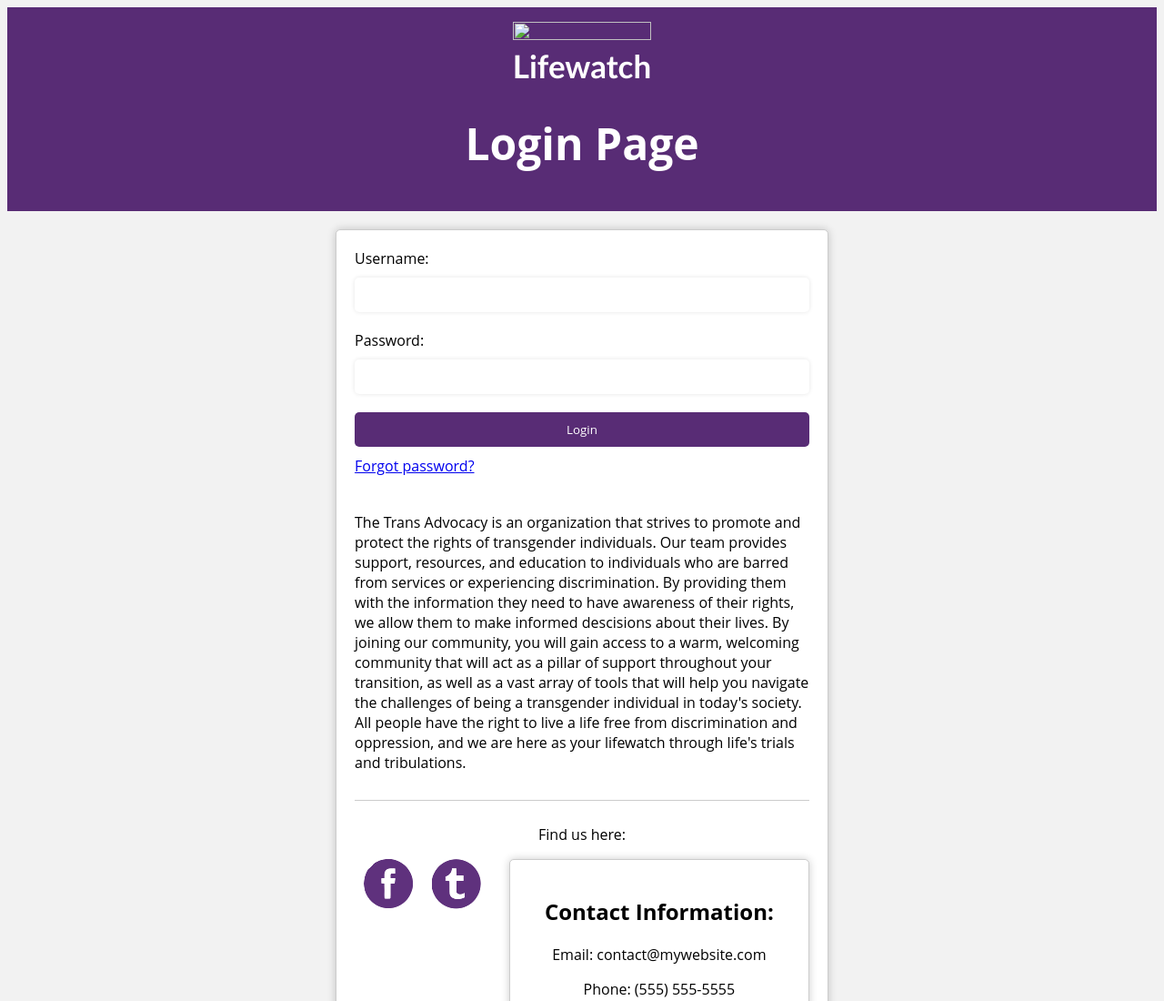
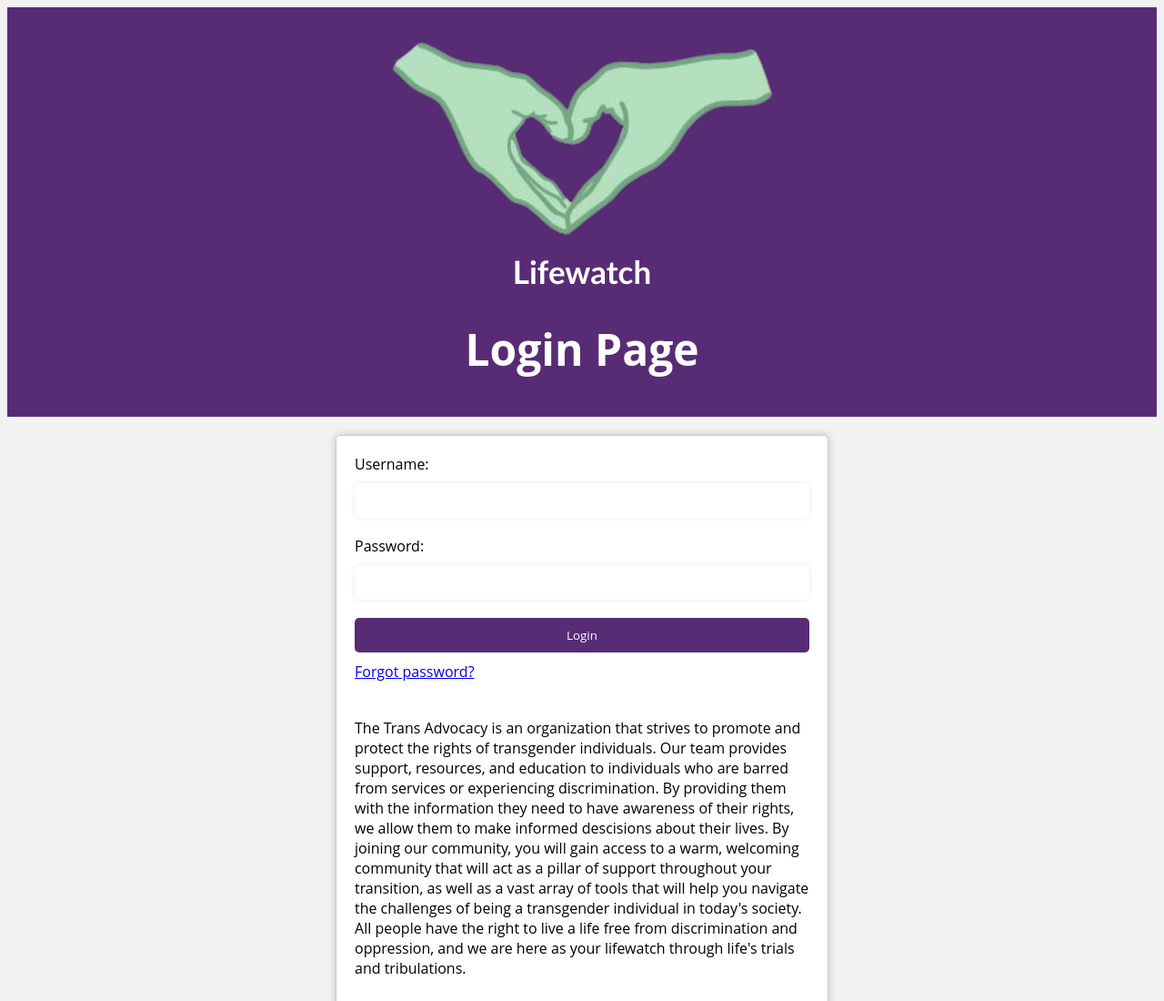
Before and after one commit to Meleegods/Project, a plain HTML site: page index.html in a window 1280 px wide. Shown: the top 1100 px of the page at 91% size. Drawn offline with Linux system fonts and the light colour scheme; files whose address does not match are found by name.

Commit message:
Update index.html

```diff
--- a/index.html
+++ b/index.html
@@ -7,7 +7,7 @@
 </head>
 <body>
 	<header>
-		<div class="athing"><img src="Images/logo.png" width="35%" height="35%">
+		<div class="athing"><img src="logo.png" width="35%" height="35%">
 			<div class="company-name">Lifewatch</div></div>
 	<h1>Login Page</h1>
 	</header>
```
